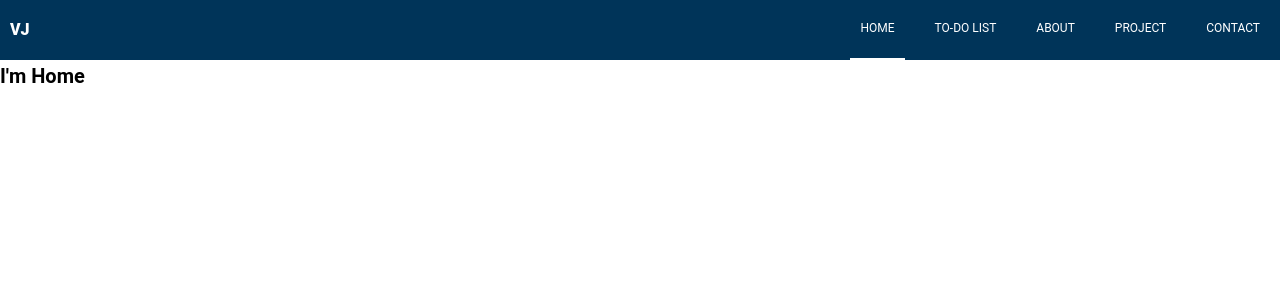
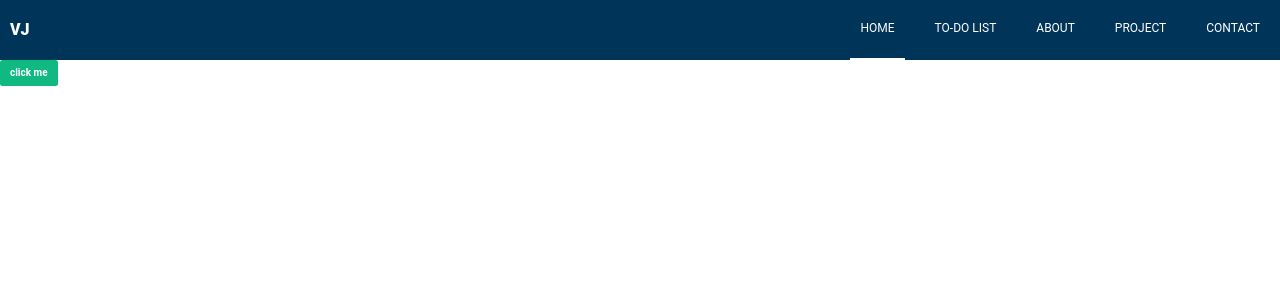
Before and after one commit to vijay9711/react_widget, a React (Create React App) app: page / in a window 1280 px wide. Shown: the top 300 px of the page. Built offline with nearby package versions, Linux system fonts and the light colour scheme.

Commit message:
tailwind css

```diff
--- /dev/null
+++ b/craco.config.js
@@ -0,0 +1,10 @@
+module.exports = {
+    style: {
+      postcss: {
+        plugins: [
+          require('tailwindcss'),
+          require('autoprefixer'),
+        ],
+      },
+    },
+  }
--- /dev/null
+++ b/postcss.config.js
@@ -0,0 +1,6 @@
+module.exports = {
+  plugins: {
+    tailwindcss: {},
+    autoprefixer: {},
+  },
+}
--- /dev/null
+++ b/src/Widgets/Button/Button.js
@@ -0,0 +1,18 @@
+import React, { Component } from 'react'
+import PropTypes from 'prop-types'
+
+export class Button extends Component {
+    static propTypes = {
+
+    }
+
+    render() {
+        return (
+            <button className={this.props.class}>
+               {this.props.label}
+            </button>
+        )
+    }
+}
+
+export default Button
--- a/src/components/Navigation/Navbar/Navbar.js
+++ b/src/components/Navigation/Navbar/Navbar.js
@@ -11,7 +11,6 @@ const FixedWrapper = styled.div`
     left: 0;
     width: 100%;
     height: 6rem;
-
     @media ${props => props.theme.mediaQueries.small}{
         display:none;
     }
@@ -28,6 +27,7 @@ const Navbar = () => {
                 <Wrapper>
                     <Logo />
                     <NavItems />
+
                 </Wrapper>
             </Container>
         </FixedWrapper>
--- a/src/containers/Home/Home.js
+++ b/src/containers/Home/Home.js
@@ -1,9 +1,24 @@
-import React from 'react'
+import React from 'react';
+import styled from "styled-components";
+import Button from "../../Widgets/Button/Button.js";
+
+const Wrapper = styled.div`
+    display: flex;
+    max-width: 24rem;
+    margin: 0 auto;
+    padding: 1.5rem;
+    border-radius: 0.5rem;
+    background-color: #fff;
+    box-shadow: 0 20px 25px -5px rgba(0, 0, 0, 0.1), 0 10px 10px -5px rgba(0, 0, 0, 0.04);
+`
 
 const Home = () => {
     return (
         <div>
-            <h1>I'm Home</h1>
+            <Button
+                label='click me'
+                class="bg-green-500 hover:bg-blue-700 text-white font-bold py-2 px-4 rounded"
+            />
         </div>
     )
 }
--- a/src/containers/ToDo/ToDo.js
+++ b/src/containers/ToDo/ToDo.js
@@ -1,10 +1,18 @@
-import React from 'react'
+import React, { Component } from 'react'
+import PropTypes from 'prop-types'
 
-const ToDo = () => {
-    return (
-        <div>
-            <h1>I'm ToDo</h1>
-        </div>
-    )
+export class ToDo extends Component {
+    static propTypes = {
+
+    }
+
+    render() {
+        return (
+            <div>
+
+            </div>
+        )
+    }
 }
-export default ToDo;
+
+export default ToDo
--- /dev/null
+++ b/src/index.css
@@ -0,0 +1,3 @@
+@tailwind base;
+@tailwind components;
+@tailwind utilities;
--- a/src/index.js
+++ b/src/index.js
@@ -4,6 +4,7 @@ import { ThemeProvider } from "styled-components";
 import theme from "./utils/theme";
 import GlobalStyles from "./utils/global";
 import { BrowserRouter } from "react-router-dom";
+import "./index.css";
 // import { Provider } from "react-redux";
 // import store from "./store";
 import App from "./App.js";
--- /dev/null
+++ b/tailwind.config.js
@@ -0,0 +1,13 @@
+module.exports = {
+  purge: ['./src/**/*.{js,jsx,ts,tsx}', './public/index.html'],
+  darkMode: false, // or 'media' or 'class'
+  theme: {
+    extend: {
+      backgroundColor: ['active']
+    },
+  },
+  variants: {
+    extend: {},
+  },
+  plugins: [],
+}
--- /dev/null
+++ b/tailwindcss-config.js
@@ -0,0 +1,11 @@
+module.exports = {
+  purge: [],
+  darkMode: false, // or 'media' or 'class'
+  theme: {
+    extend: {},
+  },
+  variants: {
+    extend: {},
+  },
+  plugins: [],
+}
```
Also changed, not shown: package.json (+10 -2 lines), src/components/Home/Landing.jsx (added), 1 other file (tests, documents, lock files or other folders).
